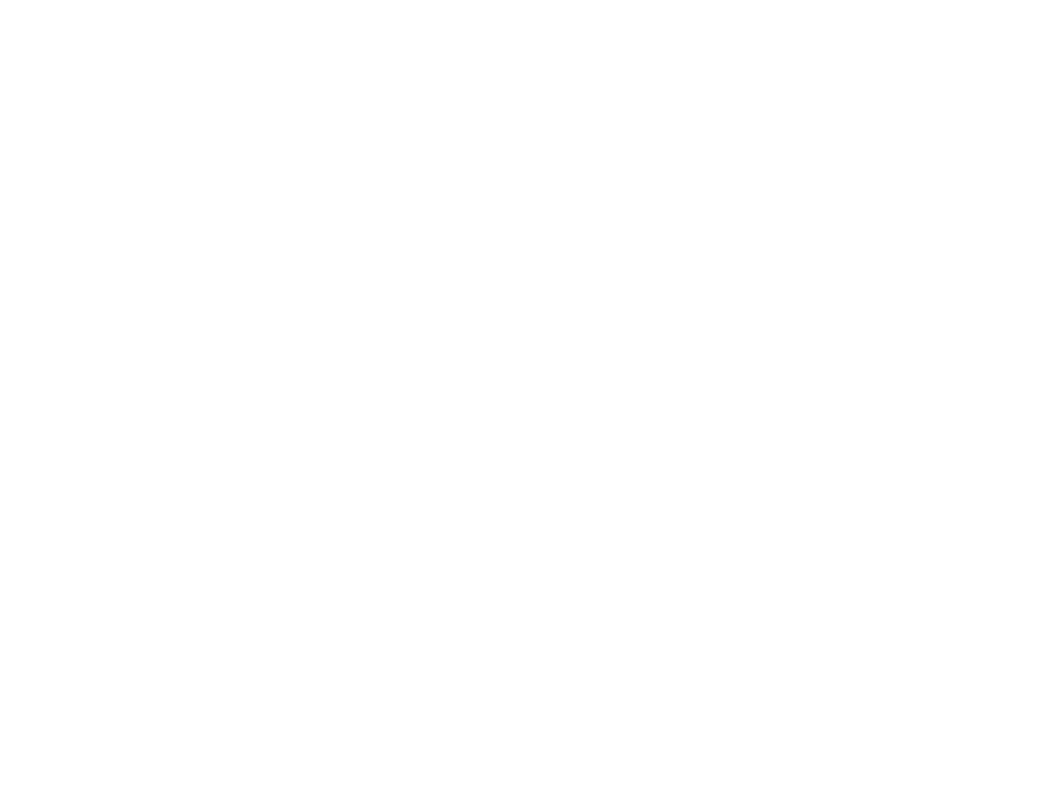
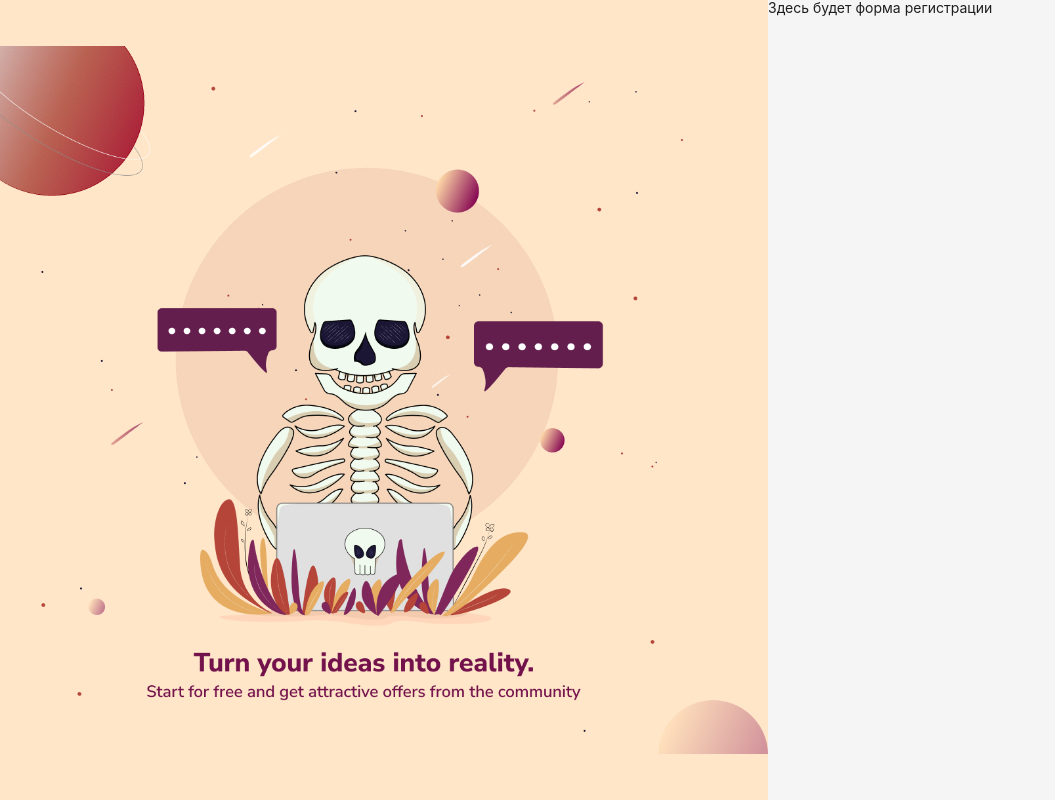
Before and after one commit to BentonFraizer/CRM-System, a Vue app: page /registration in a window 1280 px wide. Before the commit this address had no page. Shown: the whole page, without its empty margins (0-1055 px from the left). Built offline with nearby package versions, Linux system fonts and the light colour scheme.

Commit message:
ED-2112(auth): add auth layout component and pinia library

```diff
--- a/components.d.ts
+++ b/components.d.ts
@@ -15,6 +15,7 @@
     ACheckbox: typeof import('ant-design-vue/es')['Checkbox']
     AForm: typeof import('ant-design-vue/es')['Form']
     AFormItem: typeof import('ant-design-vue/es')['FormItem']
+    AImage: typeof import('ant-design-vue/es')['Image']
     AInput: typeof import('ant-design-vue/es')['Input']
     ALayout: typeof import('ant-design-vue/es')['Layout']
     ALayoutContent: typeof import('ant-design-vue/es')['LayoutContent']
--- a/package.json
+++ b/package.json
@@ -18,6 +18,7 @@
     "@ant-design/icons-vue": "^7.0.1",
     "ant-design-vue": "^4.2.6",
     "axios": "^1.15.2",
+    "pinia": "^3.0.4",
     "vue": "^3.5.29",
     "vue-router": "^5.0.3"
   },
--- /dev/null
+++ b/src/layouts/AuthLayout.vue
@@ -0,0 +1,52 @@
+<script setup lang="ts"></script>
+
+<template>
+  <a-layout class="layout">
+    <a-layout class="image">
+      <a-image src="/src/assets/images/auth-bg.png" :preview="false" class="auth-image" />
+    </a-layout>
+
+    <a-layout class="content">
+      <a-layout-content>
+        <slot />
+      </a-layout-content>
+    </a-layout>
+  </a-layout>
+</template>
+
+<style scoped>
+.layout {
+  min-height: 100vh;
+  height: 100vh;
+  overflow: hidden;
+  display: flex;
+  flex-direction: row;
+}
+
+.image {
+  width: 60%;
+  height: 100vh;
+  overflow: hidden;
+  background-color: #ffe6c9;
+  display: flex;
+  justify-content: center;
+}
+
+.content {
+  width: 40%;
+  height: 100vh;
+  overflow: auto;
+}
+
+.auth-image {
+  width: 100%;
+  height: 100%;
+}
+
+.auth-image :deep(.ant-image-img) {
+  width: 100%;
+  height: 100vh;
+  object-fit: contain;
+  display: block;
+}
+</style>
--- a/src/main.ts
+++ b/src/main.ts
@@ -1,12 +1,15 @@
 import { createApp } from 'vue'
+import { createPinia } from 'pinia'
 import App from './App.vue'
 import router from './router'
 import Antd from 'ant-design-vue'
 import 'ant-design-vue/dist/reset.css'
 
+const pinia = createPinia()
 const app = createApp(App)
 
 app.use(router)
 app.use(Antd)
+app.use(pinia)
 
 app.mount('#app')
--- /dev/null
+++ b/src/pages/RegistrationVue.vue
@@ -0,0 +1,9 @@
+<script setup lang="ts">
+import AuthLayout from '@/layouts/AuthLayout.vue'
+</script>
+
+<template>
+  <AuthLayout>Здесь будет форма регистрации</AuthLayout>
+</template>
+
+<style scoped></style>
--- a/src/router/index.ts
+++ b/src/router/index.ts
@@ -2,12 +2,14 @@
 
 import TodoListView from '@/pages/TodoListView.vue'
 import ProfileView from '@/pages/ProfileView.vue'
+import RegistrationVue from '@/pages/RegistrationVue.vue'
 
 const router = createRouter({
   history: createWebHistory(import.meta.env.BASE_URL),
   routes: [
     { path: '/', component: TodoListView },
     { path: '/profile', component: ProfileView },
+    { path: '/registration', component: RegistrationVue },
   ],
 })
 
```
Also changed, not shown: src/assets/images/auth-bg.png (added), 1 other file (tests, documents, lock files or other folders).
